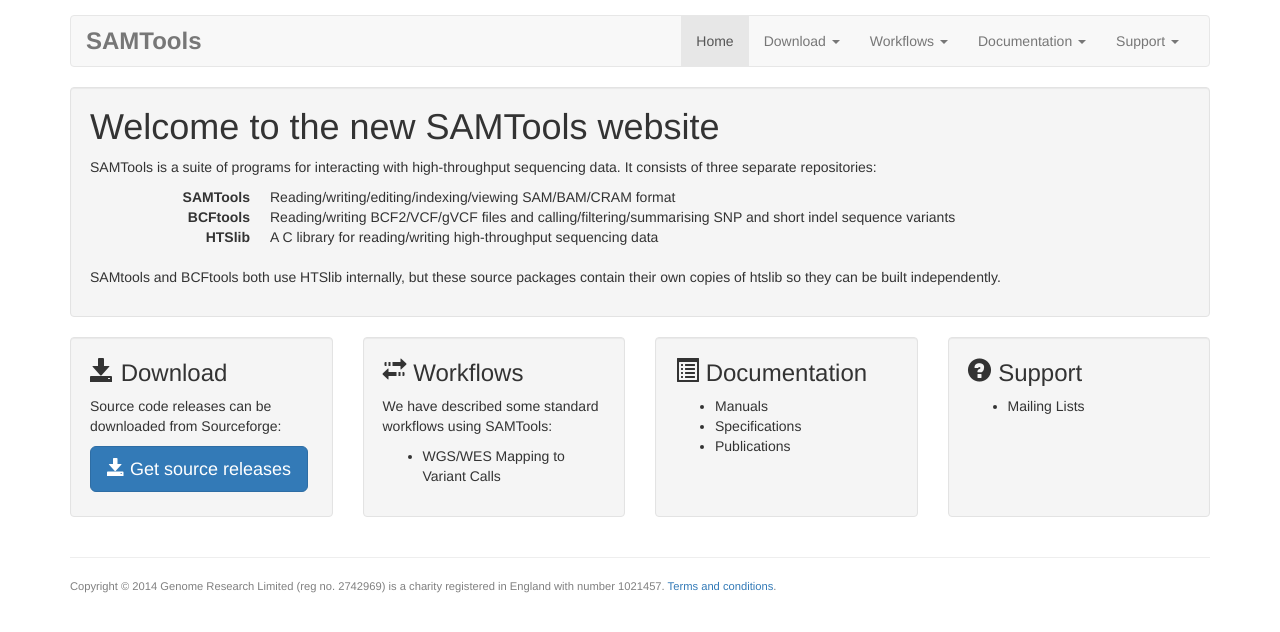
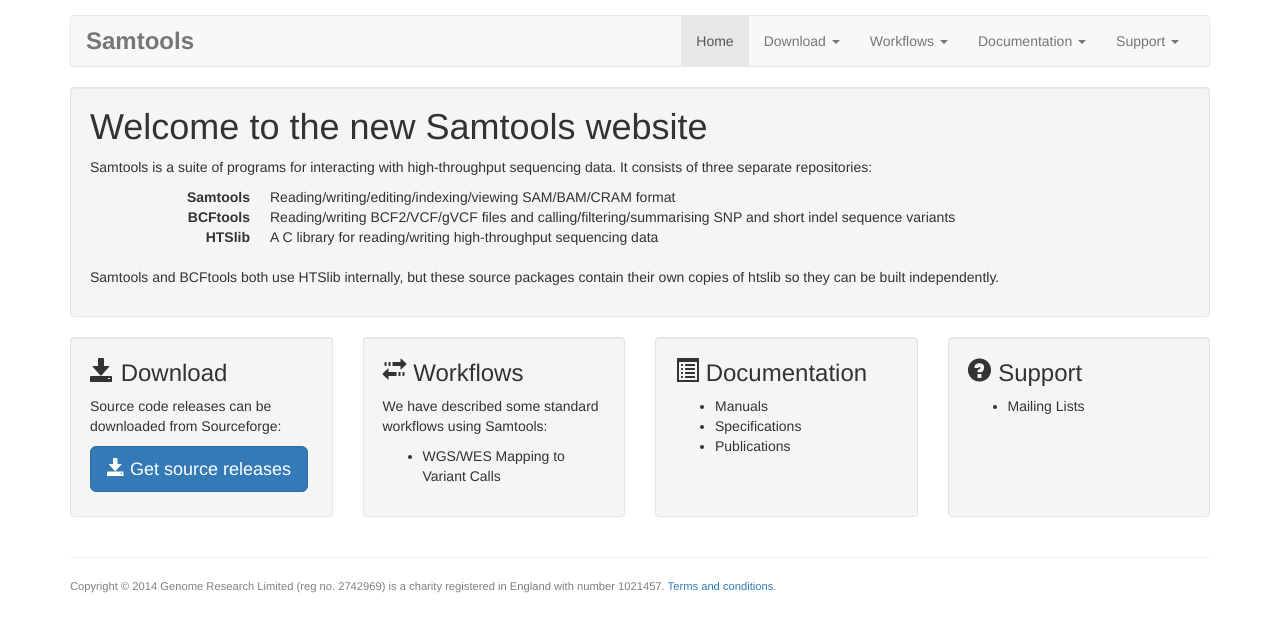
Before and after one commit to samtools/www.htslib.org, a Jekyll site: the page built from index.html, in a window 1280 px wide. Shown: the top 632 px of the page. Built offline with Jekyll 4.4.1, drawn with Linux system fonts in a browser that asks for light colours; nearby versions of some CDN libraries.

Commit message:
Changed SAMTools to Samtools

```diff
--- a/_includes/header.html
+++ b/_includes/header.html
@@ -10,7 +10,7 @@
 					<span class="icon-bar"></span>
 					<span class="icon-bar"></span>
 				</button>
-				<a class="navbar-brand" href="{{ site.baseurl }}">SAMTools</a>
+				<a class="navbar-brand" href="{{ site.baseurl }}">Samtools</a>
 			</div>
 
 			<!-- Collect the nav links, forms, and other content for toggling -->
--- a/index.html
+++ b/index.html
@@ -3,11 +3,11 @@ layout: default
 ---
 
 <div class="well homepage-intro">
-	<h1>Welcome to the new SAMTools website</h1>
-	<p>SAMTools is a suite of programs for interacting with high-throughput sequencing data. It consists of three separate repositories:</p>
+	<h1>Welcome to the new Samtools website</h1>
+	<p>Samtools is a suite of programs for interacting with high-throughput sequencing data. It consists of three separate repositories:</p>
 
 	<dl class="dl-horizontal">
-		<dt>SAMTools</dt>
+		<dt>Samtools</dt>
 		<dd>Reading/writing/editing/indexing/viewing SAM/BAM/CRAM format</dd>
 
 		<dt>BCFtools</dt>
@@ -17,7 +17,7 @@ layout: default
 		<dd>A C library for reading/writing high-throughput sequencing data</dd>
 	</dl>
 
-	<p>SAMtools and BCFtools both use HTSlib internally, but these source packages contain their own copies of htslib so they can be built independently.</p>
+	<p>Samtools and BCFtools both use HTSlib internally, but these source packages contain their own copies of htslib so they can be built independently.</p>
 
 </div>
 
@@ -26,13 +26,13 @@ layout: default
 		<div class="well">
 			<h3><a href="{{ site.baseurl }}/download"><i class="glyphicon glyphicon-save"></i> Download</a></h3>
 			<p>Source code releases can be downloaded from Sourceforge:</p>
-			<a class="btn btn-primary btn-lg" href="http://sourceforge.net/projects/samtools/files/samtools/1.0/"><i class="glyphicon glyphicon-save"></i> Get source releases</a>
+			<a class="btn btn-primary btn-lg" href="http://sourceforge.net/projects/Samtools/files/Samtools/1.0/"><i class="glyphicon glyphicon-save"></i> Get source releases</a>
 		</div>
 	</div>
 	<div class="col-lg-3 col-sm-6">
 		<div class="well">
 			<h3><a href="{{ site.baseurl }}/workflow"><i class="glyphicon glyphicon-transfer"></i> Workflows</a></h3>
-			<p>We have described some standard workflows using SAMTools:</p>
+			<p>We have described some standard workflows using Samtools:</p>
 			<ul>
 				<li><a href="{{ site.baseurl }}/workflow#mapping_to_variant">WGS/WES Mapping to Variant Calls</a></li>
 			</ul>
```
